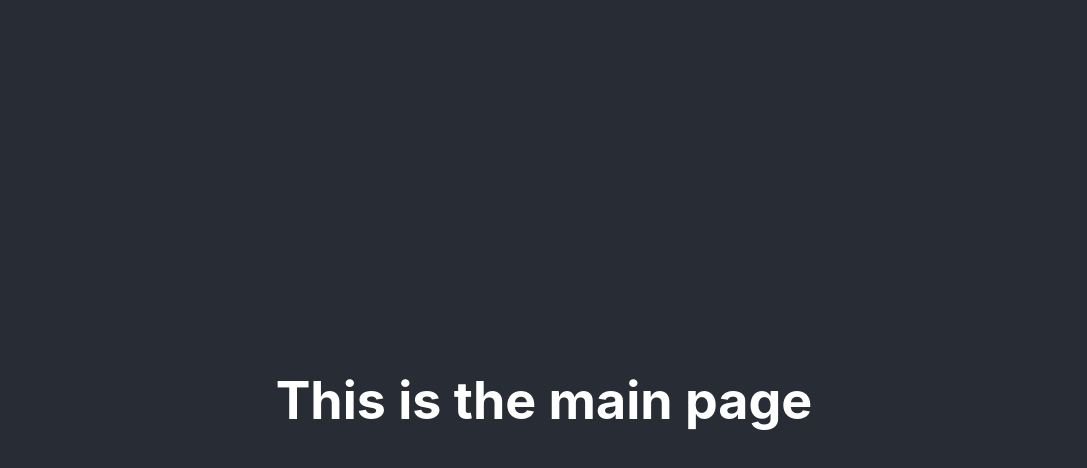
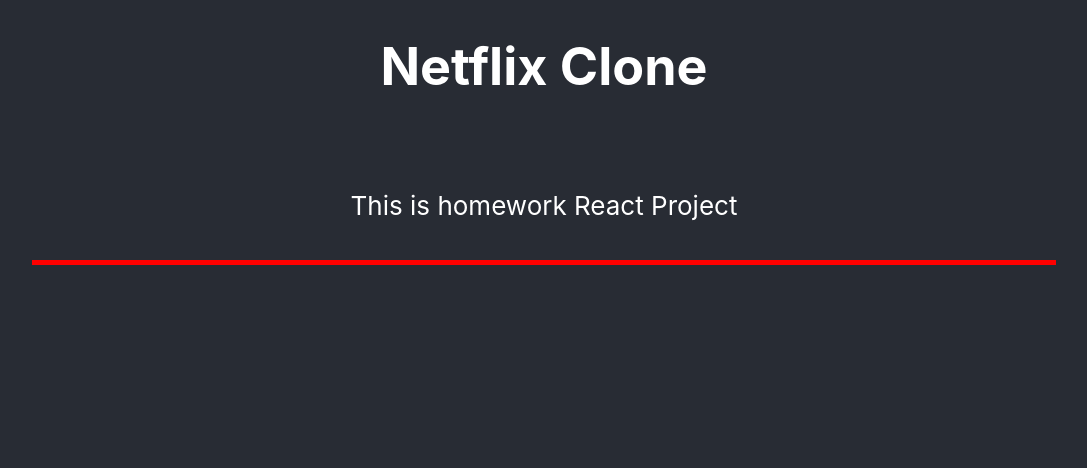
Before and after one commit to slukas111/netflic-hw, a React (Create React App) app: page / in a window 1280 px wide. Shown: the top 468 px of the page, without its empty margins (96-1183 px from the left). Built offline with nearby package versions, Linux system fonts and the light colour scheme.

Commit message:
updated components for app, created a request API with key, started the axios and installed to project

```diff
--- a/package.json
+++ b/package.json
@@ -6,6 +6,7 @@
     "@testing-library/jest-dom": "^4.2.4",
     "@testing-library/react": "^9.3.2",
     "@testing-library/user-event": "^7.1.2",
+    "axios": "^0.20.0",
     "react": "^16.13.1",
     "react-dom": "^16.13.1",
     "react-scripts": "3.4.3"
--- a/src/App.css
+++ b/src/App.css
@@ -1,16 +1,5 @@
 .App {
-  text-align: center;
-}
-
-.App-logo {
-  height: 40vmin;
-  pointer-events: none;
-}
-
-@media (prefers-reduced-motion: no-preference) {
-  .App-logo {
-    animation: App-logo-spin infinite 20s linear;
-  }
+  text-align: top;
 }
 
 .App-header {
@@ -19,7 +8,7 @@
   display: flex;
   flex-direction: column;
   align-items: center;
-  justify-content: center;
+  justify-content: top;
   font-size: calc(10px + 2vmin);
   color: white;
 }
@@ -27,12 +16,10 @@
 .App-link {
   color: #61dafb;
 }
-
-@keyframes App-logo-spin {
-  from {
-    transform: rotate(0deg);
-  }
-  to {
-    transform: rotate(360deg);
-  }
+hr {
+  border: 0;
+  width: 80%;
+  color: #f00;
+  background-color: #f00;
+  height: 5px;
 }
--- a/src/App.js
+++ b/src/App.js
@@ -1,11 +1,17 @@
 import React from 'react';
 import './App.css';
+import './Row'
 
 function App() {
   return (
     <div className="Netflix Clone">
       <header className="App-header">
-        <h1> This is the main page </h1>
+        <h1> Netflix Clone </h1>
+        <br />
+        <p> This is homework React Project</p>
+        <hr />
+
+
       </header>
     </div>
   );
--- /dev/null
+++ b/src/Row.js
@@ -0,0 +1,12 @@
+import React from 'react'
+
+function Row({ title }) {
+  return (
+    <div>
+      <h2> {title} </h2>
+      {/* container/image */}
+    </div>
+  )
+}
+
+export default Row
--- a/src/index.css
+++ b/src/index.css
@@ -3,8 +3,8 @@
   font-family: -apple-system, BlinkMacSystemFont, 'Segoe UI', 'Roboto', 'Oxygen',
     'Ubuntu', 'Cantarell', 'Fira Sans', 'Droid Sans', 'Helvetica Neue',
     sans-serif;
-  -webkit-font-smoothing: antialiased;
-  -moz-osx-font-smoothing: grayscale;
+  /* -webkit-font-smoothing: antialiased;
+  -moz-osx-font-smoothing: grayscale; */
 }
 
 code {
```
Also changed, not shown: src/requests.js (added, +21 -0 lines), src/axios.js (added), 1 other file (tests, documents, lock files or other folders).
